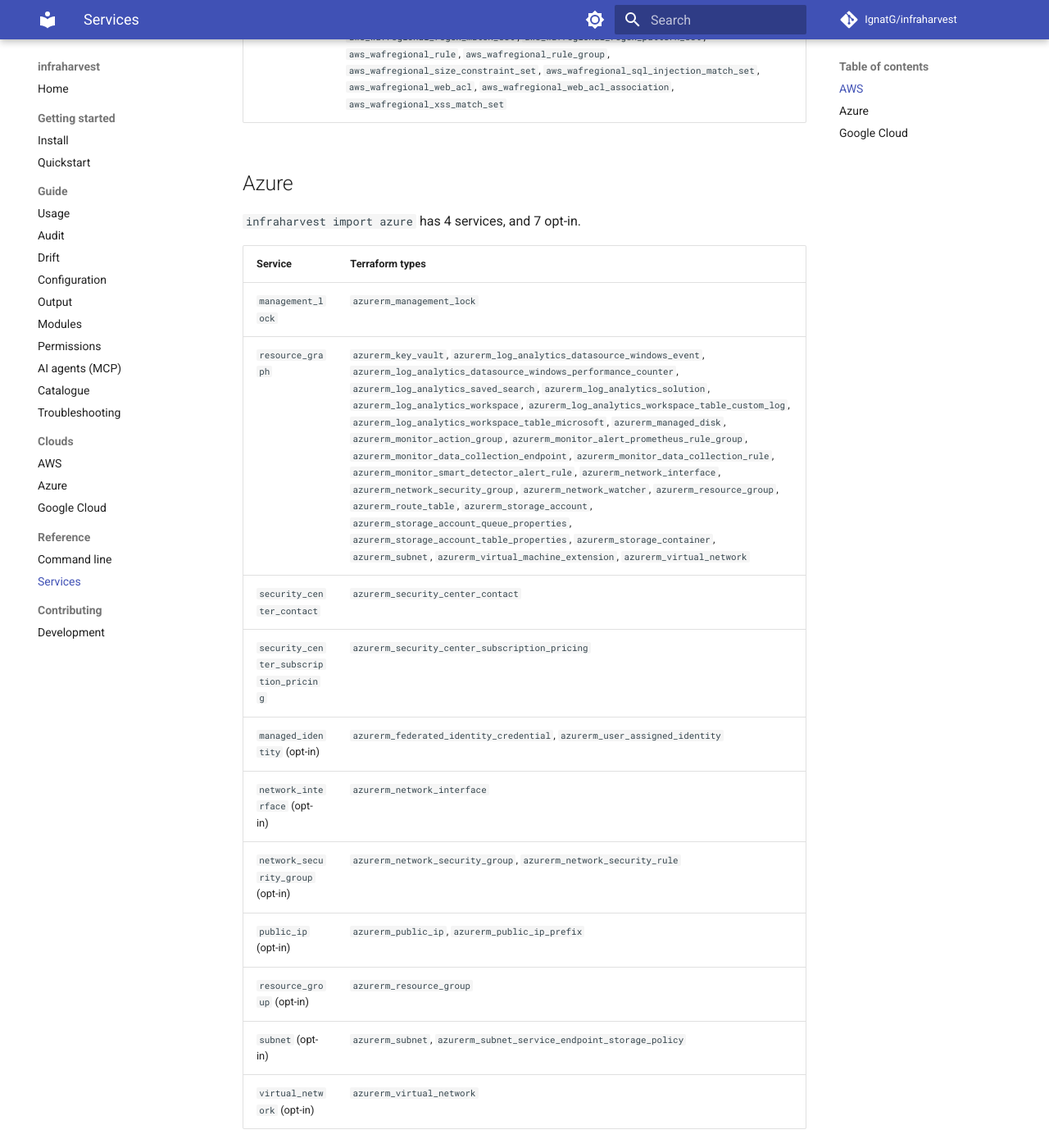
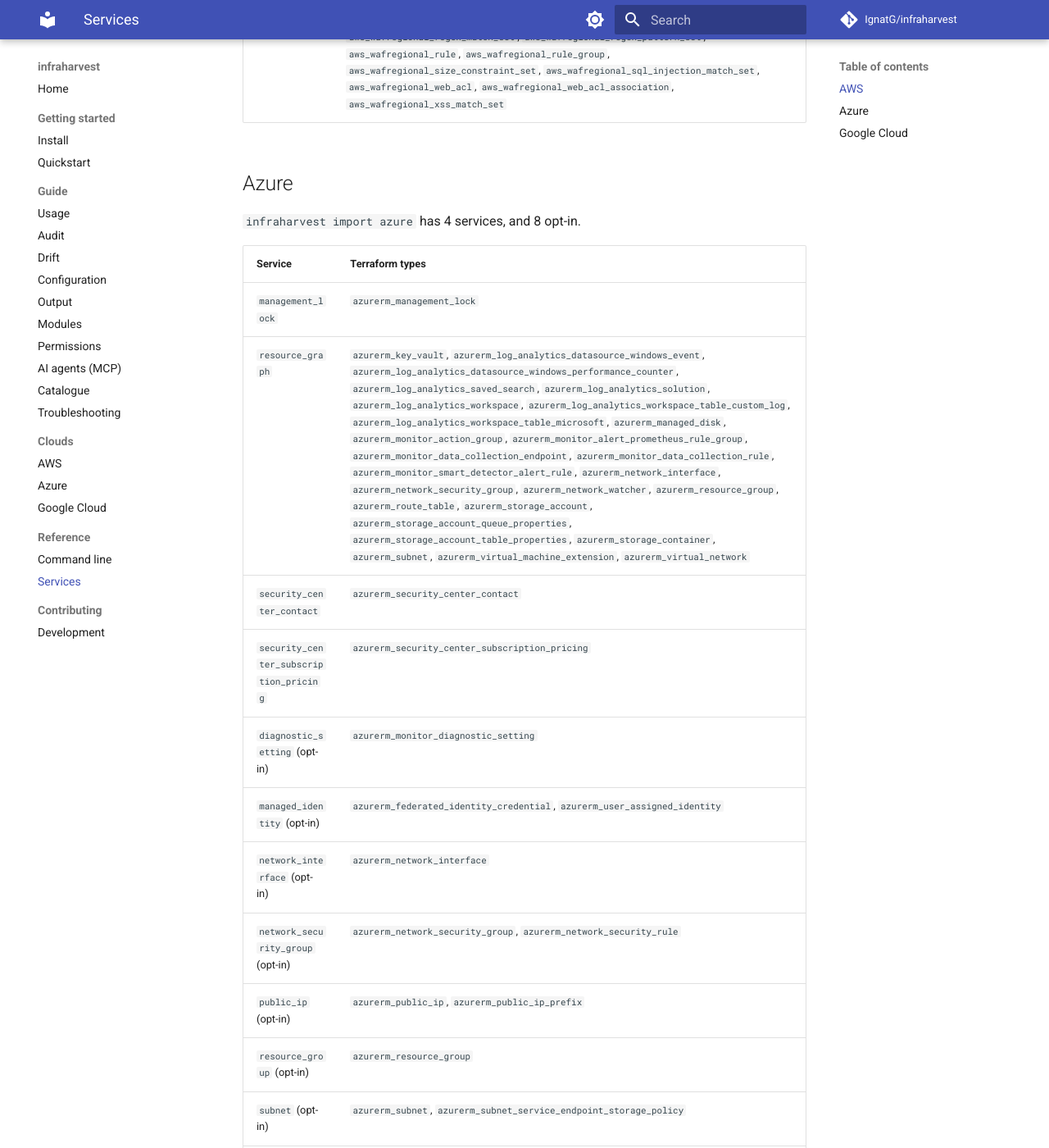
Before and after one commit to IgnatG/infraharvest, an MkDocs documentation site: the page built from docs/reference/services.md, in a window 1280 px wide and 1400 px high, scrolled down 6552 px. Shown: the whole window at 82% size. Built offline with MkDocs 1.6.1 and Material for MkDocs 9.7.7, drawn with Linux system fonts in a browser that asks for light colours; comment, search, counter and statistics services are not loaded.

Commit message:
test(catalogue): golden file for azurerm_monitor_diagnostic_setting, and the services reference

```diff
--- a/docs/reference/services.md
+++ b/docs/reference/services.md
@@ -115,7 +115,7 @@ The services each provider lists, as `--services` and `--skip` name them, and th
 
 ## Azure
 
-`infraharvest import azure` has 4 services, and 7 opt-in.
+`infraharvest import azure` has 4 services, and 8 opt-in.
 
 | Service | Terraform types |
 |---|---|
@@ -123,6 +123,7 @@ The services each provider lists, as `--services` and `--skip` name them, and th
 | `resource_graph` | `azurerm_key_vault`, `azurerm_log_analytics_datasource_windows_event`, `azurerm_log_analytics_datasource_windows_performance_counter`, `azurerm_log_analytics_saved_search`, `azurerm_log_analytics_solution`, `azurerm_log_analytics_workspace`, `azurerm_log_analytics_workspace_table_custom_log`, `azurerm_log_analytics_workspace_table_microsoft`, `azurerm_managed_disk`, `azurerm_monitor_action_group`, `azurerm_monitor_alert_prometheus_rule_group`, `azurerm_monitor_data_collection_endpoint`, `azurerm_monitor_data_collection_rule`, `azurerm_monitor_smart_detector_alert_rule`, `azurerm_network_interface`, `azurerm_network_security_group`, `azurerm_network_watcher`, `azurerm_resource_group`, `azurerm_route_table`, `azurerm_storage_account`, `azurerm_storage_account_queue_properties`, `azurerm_storage_account_table_properties`, `azurerm_storage_container`, `azurerm_subnet`, `azurerm_virtual_machine_extension`, `azurerm_virtual_network` |
 | `security_center_contact` | `azurerm_security_center_contact` |
 | `security_center_subscription_pricing` | `azurerm_security_center_subscription_pricing` |
+| `diagnostic_setting` (opt-in) | `azurerm_monitor_diagnostic_setting` |
 | `managed_identity` (opt-in) | `azurerm_federated_identity_credential`, `azurerm_user_assigned_identity` |
 | `network_interface` (opt-in) | `azurerm_network_interface` |
 | `network_security_group` (opt-in) | `azurerm_network_security_group`, `azurerm_network_security_rule` |
```
Also changed, not shown: 1 other file.
